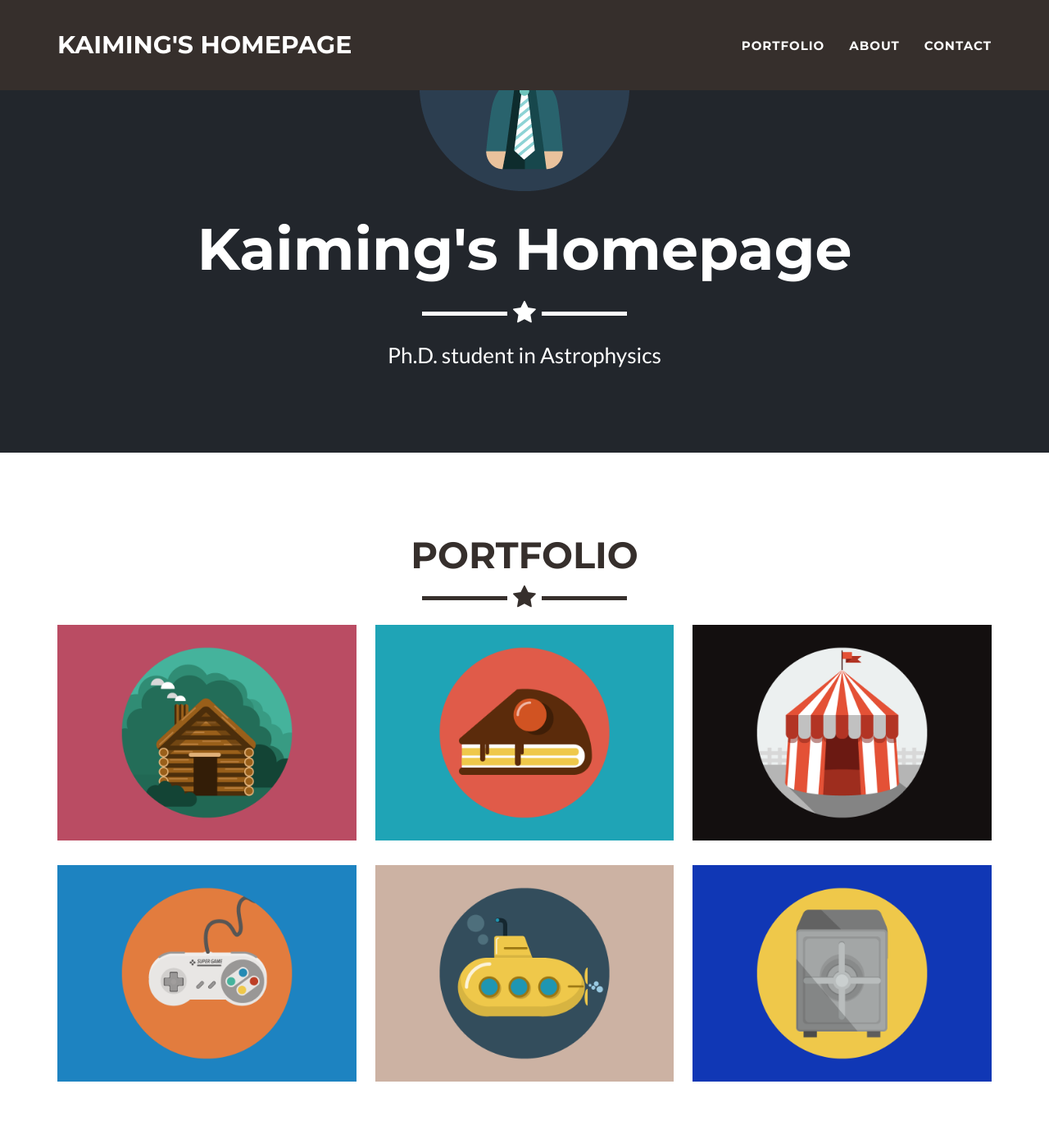
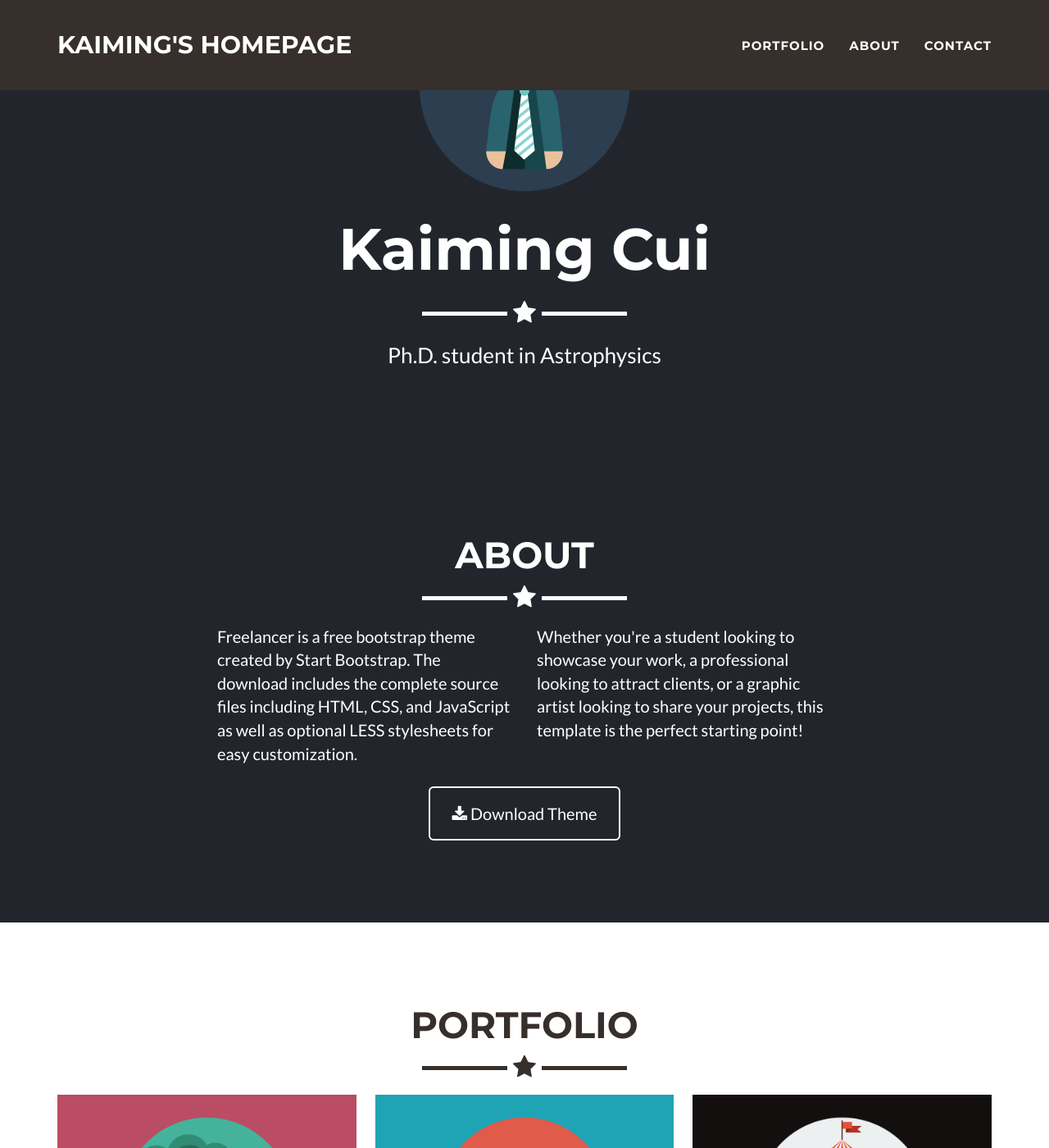
Before and after one commit to ckm3/ckm3.github.io, a Jekyll site: the page built from _posts/2014-07-18-project-1.markdown, in a window 1280 px wide and 1400 px high, scrolled down 223 px. Shown: the whole window at 82% size. Built offline with Jekyll 4.4.1, drawn with Linux system fonts in a browser that asks for light colours.

Commit message:
Update default.html, _config.yml,and header.html

```diff
--- a/_includes/header.html
+++ b/_includes/header.html
@@ -5,7 +5,7 @@
       <div class="col-lg-12">
         <img class="img-responsive" src="img/profile.png" alt="profile-pic" />
         <div class="intro-text">
-          <span class="name">{{ site.title }}</span>
+          <span class="name">{{ site.name }}</span>
           <hr class="star-light" />
           <span class="skills">{{ site.skills }}</span>
         </div>
--- a/_layouts/default.html
+++ b/_layouts/default.html
@@ -4,8 +4,8 @@
     <body id="page-top" class="index">
     {% include nav.html %}
     {% include header.html %}
+    {% include about.html %}
     {% include portfolio_grid.html %}
-    {% include about.html %}
 
     {% if site.contact == "static" %}
     {% include contact_static.html %}
```
